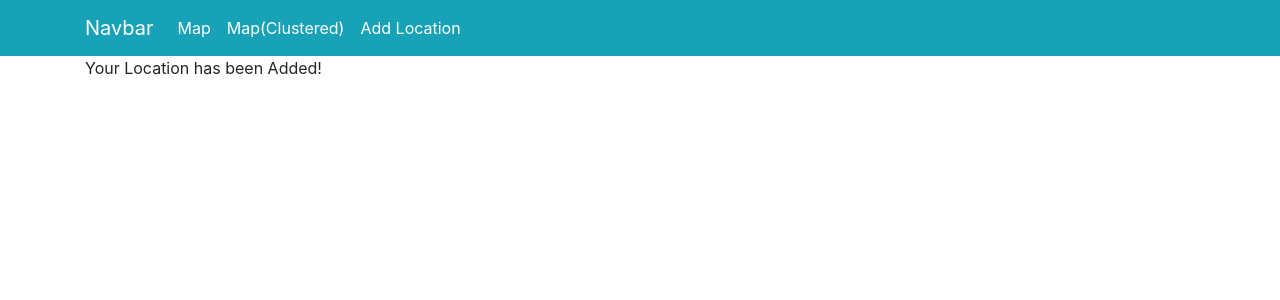
After one commit to zayne98/SportsTech-FanFinder, a Django app: page /thanks/ in a window 1280 px wide. The commit adds this page. Shown: the top 300 px of the page. Run offline with Django 3.2, Linux system fonts and the light colour scheme.

Commit message:
Added add-location feature to map generation along wtih being able to generate all teams from SQL Database onto folium map

```diff
--- a/django-project/src/dashboard/urls.py
+++ b/django-project/src/dashboard/urls.py
@@ -1,6 +1,9 @@
-from django.urls import path
+from django.urls import include, path
 from . import views
 
 urlpatterns = [
-    path('', views.index, name='dashboard-index')
+    path('', views.uncluster, name='map-unclustered'),
+    path('cluster/', views.cluster, name='map-clustered'),
+    path('add-location/', views.add_location, name='add-location'),
+    path('thanks/', views.thanks, name='thanks'),
 ]
--- a/django-project/src/dashboard/views.py
+++ b/django-project/src/dashboard/views.py
@@ -1,5 +1,6 @@
 from django.shortcuts import render
 from .models import Data
+from .forms import AddLocationForm
 
 from sklearn.cluster import KMeans
 import numpy as np
@@ -8,35 +9,180 @@ import pandas as pd
 import folium
 import random
 
+from django.http import HttpResponseRedirect
+
+# Supported folium color options
+colors =  ['red', 'blue', 'green', 'purple', 'orange',
+    'darkred', 'lightred', 'beige', 'darkblue', 'darkgreen',
+    'cadetblue', 'darkpurple', 'pink', 'lightblue', 'lightgreen']
 
 # Create your views here.
-def index(request):
+def thanks(request):
+    context = {}
+    return render(request, 'dashboard/thanks.html', context)
+
+def add_location(request):
+    context = {}
+    if request.method == "POST":
+        form = AddLocationForm(request.POST)
+        if form.is_valid():
+            t_name = form.cleaned_data.get("team_name")
+            lat = form.cleaned_data.get("latitude")
+            long = form.cleaned_data.get("longitude")
+            new_data = Data(team_name=t_name, latitude=lat, longitude=long)
+            new_data.save()
+            print(new_data)
+            return HttpResponseRedirect("/thanks/")
+    else:
+        form = AddLocationForm()
+        context['form'] = form
+        return render(request, 'dashboard/add_location.html', context)
+
+
+def cluster(request):
+
     data = Data.objects.all()
+    map_zoom = 12
+    #No data inputed yet
+    if len(data) == 0:
+        clustered_map = folium.Map(location=[40.4406, -79.9959], zoom_start=map_zoom)
+        heat_map = clustered_map._repr_html_()
+        context = {
+            'heat_map': heat_map
+        }
+        return render(request, 'dashboard/map_clustered.html', context)
 
+    gps_data = pd.DataFrame(list(data.values('team_name','latitude','longitude')))
+    map_center = [gps_data['latitude'].mean(), gps_data['longitude'].mean()]
     map_zoom = 12
+    clustered_map = folium.Map(location=map_center, zoom_start=map_zoom)
 
-    gps_data = pd.DataFrame(list(Data.objects.all().values('team_name','latitude','longitude')))
+    teams = set(gps_data['team_name'].unique())
+    team_index = 0
+    for team in teams:
+        data_subset = gps_data[gps_data['team_name'] == team]
+        clustered_map = plot_one_team_cluster(data_subset, colors[team_index], team, clustered_map)
+        team_index += 1
 
+    heat_map = clustered_map._repr_html_()
+    context = {
+        'heat_map': heat_map
+    }
+
+    return render(request, 'dashboard/map_clustered.html', context)
+
+def uncluster(request):
+
+    data = Data.objects.all()
+    map_zoom = 12
+    #No data inputed yet
+    if len(data) == 0:
+        unclustered_map = folium.Map(location=[40.4406, -79.9959], zoom_start=map_zoom)
+        heat_map = unclustered_map._repr_html_()
+        context = {
+            'heat_map': heat_map
+        }
+        return render(request, 'dashboard/map_unclustered.html', context)
+
+    gps_data = pd.DataFrame(list(data.values('team_name','latitude','longitude')))
     map_center = [gps_data['latitude'].mean(), gps_data['longitude'].mean()]
+    unclustered_map = folium.Map(location=map_center, zoom_start=map_zoom)
 
-    data_subset = gps_data[gps_data['team_name'] == 'A']
+    teams = set(gps_data['team_name'].unique())
+    team_index = 0
+    for team in teams:
+        data_subset = gps_data[gps_data['team_name'] == team]
+        unclustered_map = plot_one_team_uncluster(data_subset, colors[team_index], team, unclustered_map)
+        team_index += 1
 
-    color = 'red'
+    heat_map = unclustered_map._repr_html_()
+    context = {
+        'heat_map': heat_map
+    }
 
-    heat_map = folium.Map(location=map_center, zoom_start=map_zoom)
+    return render(request, 'dashboard/map_unclustered.html', context)
 
-    for i, row in data_subset.iterrows():
+
+def plot_one_team_uncluster(gps_data_subset, color, team_label, unclustered_map):
+
+    # add points to the unclustered map
+    for i, row in gps_data_subset.iterrows():
         folium.CircleMarker([row['latitude'], row['longitude']],
                             fill=True,
                             color=color,
                             fill_color=color,
-                            fill_opacity=0.5,
-                            tooltip='A').add_to(heat_map)
+                            fill_opacity=0.5,#).add_to(unclustered_map)
+                            tooltip=team_label).add_to(unclustered_map)
+
+    return unclustered_map
+
+def plot_one_team_cluster(gps_data_subset, color, team_label, clustered_map):
+
+    # find the optimal number of clusters to use for k-means
+    coordinates = gps_data_subset[['latitude', 'longitude']].values
+    X = np.array(coordinates)
+
+    wcss = []
+    for i in range(1, len(coordinates)):
+        kmeans = KMeans(n_clusters=i, init='k-means++', max_iter=300, n_init=10, random_state=0)
+        kmeans.fit(X)
+        wcss.append(kmeans.inertia_)
 
 
-    heat_map = heat_map._repr_html_()
-    context = {
-        'heat_map': heat_map
-    }
+    second_deriv = np.gradient(np.gradient(wcss))
 
-    return render(request, 'dashboard/index.html', context)
+    # Find the index where the second derivative changes sign from positive to negative
+    if len(np.where(np.diff(np.sign(second_deriv)))[0]) == 0:
+        inflection_point = 1
+    else:
+        inflection_point = np.where(np.diff(np.sign(second_deriv)))[0][0]
+
+    # Print the inflection point
+    # print("Inflection point index:", inflection_point)
+    # print("Inflection point value:", wcss[inflection_point])
+
+    knee = inflection_point
+
+    # uncomment to plot the elbow plot
+    # Plot the WCSS values and mark the knee point
+    # plt.plot(range(1, len(coordinates)), wcss)
+    # plt.title('Knee Method')
+    # plt.xlabel('Number of Clusters')
+    # plt.ylabel('WCSS')
+    # plt.vlines(knee, plt.ylim()[0], plt.ylim()[1], linestyles='dashed')
+    # plt.show()
+
+    # Cluster the GPS coordinates using the optimal number of clusters
+    kmeans = KMeans(n_clusters=knee, init='k-means++', max_iter=300, n_init=10, random_state=0)
+    y_kmeans = kmeans.fit_predict(X)
+
+    # Print the cluster centers and labels
+    # print("Cluster centers:\n", kmeans.cluster_centers_)
+    # print("Cluster labels:", y_kmeans)
+
+    # --------------------------------------
+
+
+    # Compute the weight associated with each cluster center
+    weights = np.bincount(y_kmeans)
+
+    weighted_gps_data = pd.DataFrame({'latitude': kmeans.cluster_centers_[:, 0],
+                    'longitude': kmeans.cluster_centers_[:, 1],
+                    'weight': weights})
+
+    # --------------------------------------
+
+
+    # Create a map with the markers sized by the weight of each center point
+    for i, row in weighted_gps_data.iterrows():
+        print("YYOOO")
+        print(row["weight"])
+        folium.CircleMarker([row['latitude'], row['longitude']],
+                            radius=row['weight'] * 2, # CHANGE THIS WEIGHT
+                            fill=True,
+                            color=color,
+                            fill_color=color,
+                            fill_opacity=0.5,#).add_to(clustered_map)
+                            tooltip=team_label).add_to(clustered_map)
+
+    return clustered_map
--- /dev/null
+++ b/django-project/src/templates/dashboard/thanks.html
@@ -0,0 +1,11 @@
+{% extends 'partials/base.html' %}
+
+{% block title %}
+Home Page
+{% endblock %}
+
+{% block content %}
+<div class="container">
+    Your Location has been Added!
+</div>
+{% endblock %}
--- a/django-project/src/templates/partials/nav.html
+++ b/django-project/src/templates/partials/nav.html
@@ -8,8 +8,14 @@
         <div class="collapse navbar-collapse" id="navbarSupportedContent">
             <ul class="navbar-nav mr-auto">
                 <li class="nav-item active">
-                <a class="nav-link text-white" href="{% url 'dashboard-index' %}">Map <span class="sr-only">(current)</span></a>
+                    <a class="nav-link text-white" href="{% url 'map-unclustered' %}">Map <span class="sr-only">(current)</span></a>
                 </li>
+                <li class="nav-item active">
+                    <a class="nav-link text-white" href="{% url 'map-clustered' %}">Map(Clustered) <span class="sr-only">(current)</span></a>
+                </li>
+                <li class="nav-item active">
+                    <a class="nav-link text-white" href="{% url 'add-location' %}">Add Location <span class="sr-only">(current)</span></a>
+                 </li>
             </ul>
         </div>
     </div>
```
Also changed, not shown: django-project/src/dashboard/forms.py (added, +7 -0 lines), django-project/src/templates/dashboard/add_location.html (added, +15 -0 lines), django-project/src/templates/dashboard/map_unclustered.html (added, +15 -0 lines), django-project/src/templates/dashboard/map_clustered.html (renamed from django-project/src/templates/dashboard/index.html).
